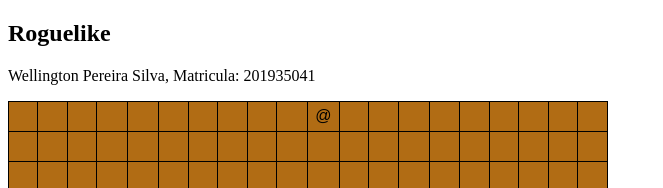
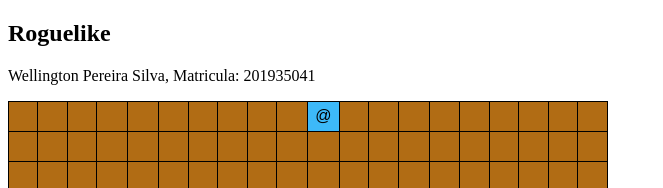
Before and after one commit to ufjf-dcc121/dcc121-2021-1er-atv6-wellingtonengps, a plain HTML site: page index.html in a window 1280 px wide. Shown: the top 188 px of the page, without its empty margins (0-663 px from the left). Drawn offline with Linux system fonts and the light colour scheme.

Commit message:
hero estilizado

```diff
--- a/index.html
+++ b/index.html
@@ -25,7 +25,9 @@
         background-color: #B16C14;
       }
 
-
+      #hero {
+        background-color: #3DB9F9;
+      }
       </style>
 
   </head>
```
